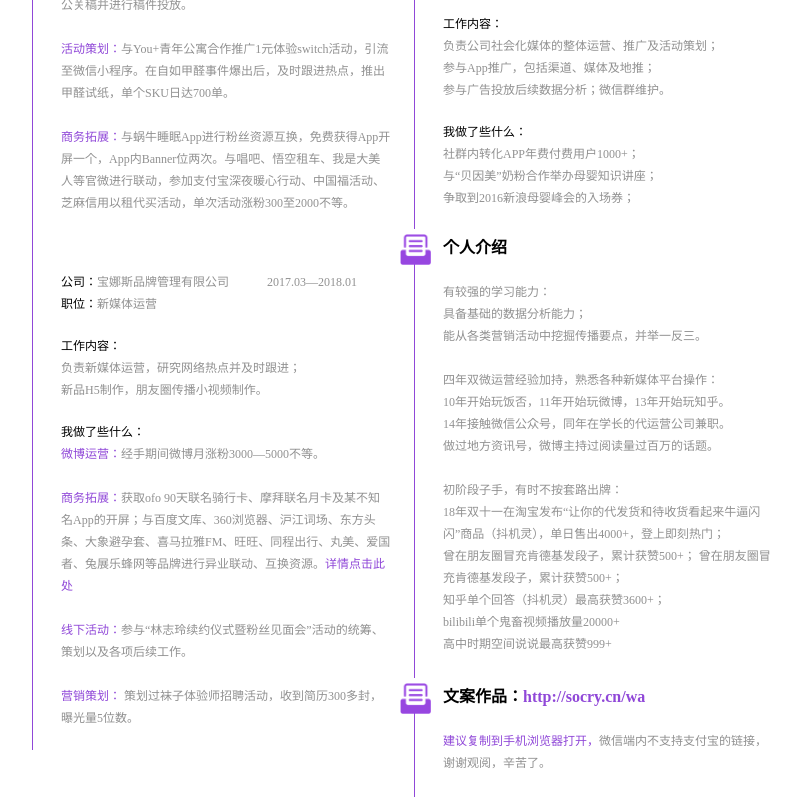
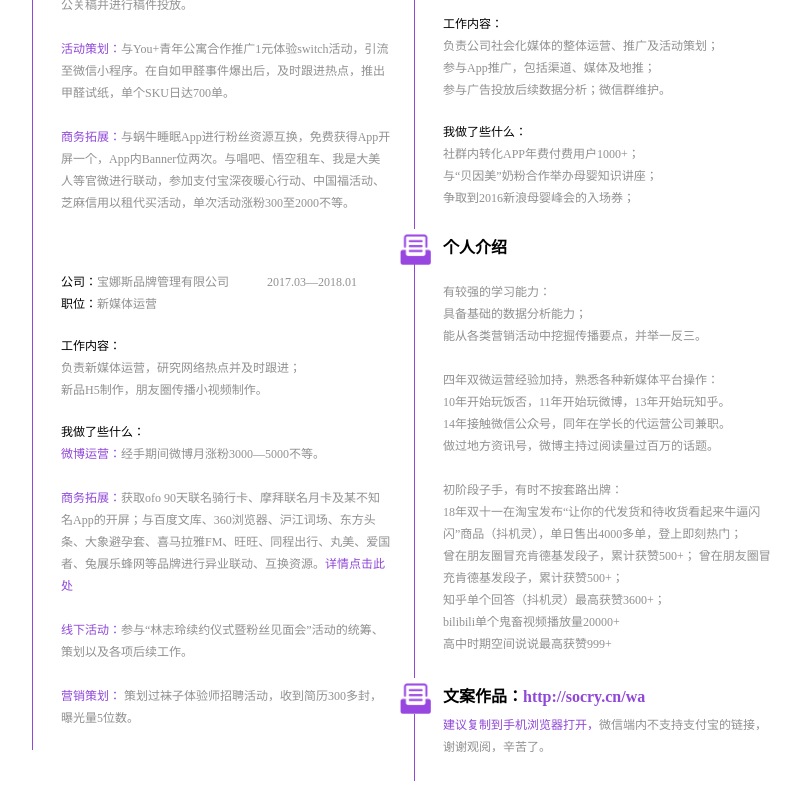
Before and after one commit to Socry/j, a plain HTML site: page index.html in a window 1280 px wide. Shown: the part 355-1155 px from the top of the page, without its empty margins (204-1005 px from the left). Drawn offline with Linux system fonts and the light colour scheme.

Commit message:
Update index.html

```diff
--- a/index.html
+++ b/index.html
@@ -204,18 +204,14 @@
 <tr class="info_list3"><td class="introduce">有较强的学习能力：<br>具备基础的数据分析能力；<br>能从各类营销活动中挖掘传播要点，并举一反三。<br><br>
 四年双微运营经验加持，熟悉各种新媒体平台操作：<br>10年开始玩饭否，11年开始玩微博，13年开始玩知乎。
 <br>14年接触微信公众号，同年在学长的代运营公司兼职。
-<br>做过地方资讯号，微博主持过阅读量过百万的话题。<br><br>初阶段子手，有时不按套路出牌：<br>18年双十一在淘宝发布“让你的代发货和待收货看起来牛逼闪闪”商品（抖机灵），单日售出4000+，登上即刻热门；<br>曾在朋友圈冒充肯德基发段子，累计获赞500+；
+<br>做过地方资讯号，微博主持过阅读量过百万的话题。<br><br>初阶段子手，有时不按套路出牌：<br>18年双十一在淘宝发布“让你的代发货和待收货看起来牛逼闪闪”商品（抖机灵），单日售出4000多单，登上即刻热门；<br>曾在朋友圈冒充肯德基发段子，累计获赞500+；
 曾在朋友圈冒充肯德基发段子，累计获赞500+；
 <br>知乎单个回答（抖机灵）最高获赞3600+；<br>bilibili单个鬼畜视频播放量20000+<br>高中时期空间说说最高获赞999+<br><br></td>
 </tr><tr class="info_list3"><td class="con_detail"><img src="jianju.png" width="330" height="1"></td></tr>
 </tbody></table><table class="per_title3"><tbody><tr>
 <td class="title_icon3" valign="bottom"><img src="q4.png" alt="自我评价" width="31" height="31"></td>
 <td><p class="title_txt3">文案作品：<a class="l_z" href="http://socry.cn/wa/" target="_blank">http://socry.cn/wa</a></p></td>
-</tr></tbody></table><table class="info_type3"><tbody><tr class="info_list3"><td height="20"></td></tr>
-
-
-
-</tbody></table><table class="info_type4"><tbody>
+</tr></tbody></table><table class="info_type4"><tbody>
 <tr class="info_list3"></tr>
 <tr class="info_list3"><td class="introduce"><a class="l_z">建议复制到手机浏览器打开，</a>微信端内不支持支付宝的链接，谢谢观阅，辛苦了。<br><br></td>
 </tr><tr class="info_list3"><td class="con_detail"><img src="jianju.png" width="330" height="1"></td></tr>
@@ -261,4 +257,5 @@
 
 
 
+
 </body></html>
```
